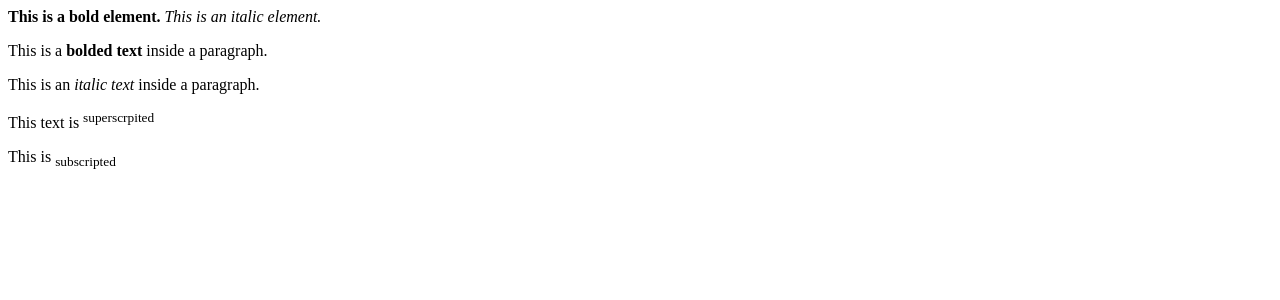
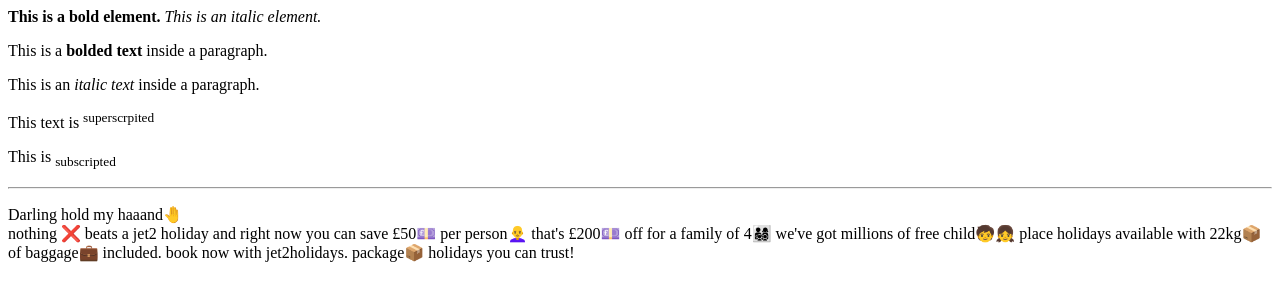
Before and after one commit to makhudson/makhudson.github.io, a plain HTML site: page demos/02-text-styling-elements-demo/index.html in a window 1280 px wide. Drawn offline with Linux system fonts and the light colour scheme.

Commit message:
horizontal line and break

```diff
--- a/demos/02-text-styling-elements-demo/index.html
+++ b/demos/02-text-styling-elements-demo/index.html
@@ -13,5 +13,13 @@
         <p>This is an <i>italic text</i> inside a paragraph.</p>
         <p>This text is <sup>superscrpited</sup></p>
         <p>This is <sub>subscripted</sub></p>
+        <hr>
+        <p>
+            Darling hold my haaand🤚<br> nothing ❌ beats a jet2 holiday and
+            right now you can save £50💷 per person👩‍🦲 that's £200💷 off for a
+            family of 4👨‍👩‍👧‍👦 we've got millions of free child🧒👧 place holidays
+            available with 22kg📦 of baggage💼 included. book now with
+            jet2holidays. package📦 holidays you can trust!
+        </p>
     </body>
 </html>
```
